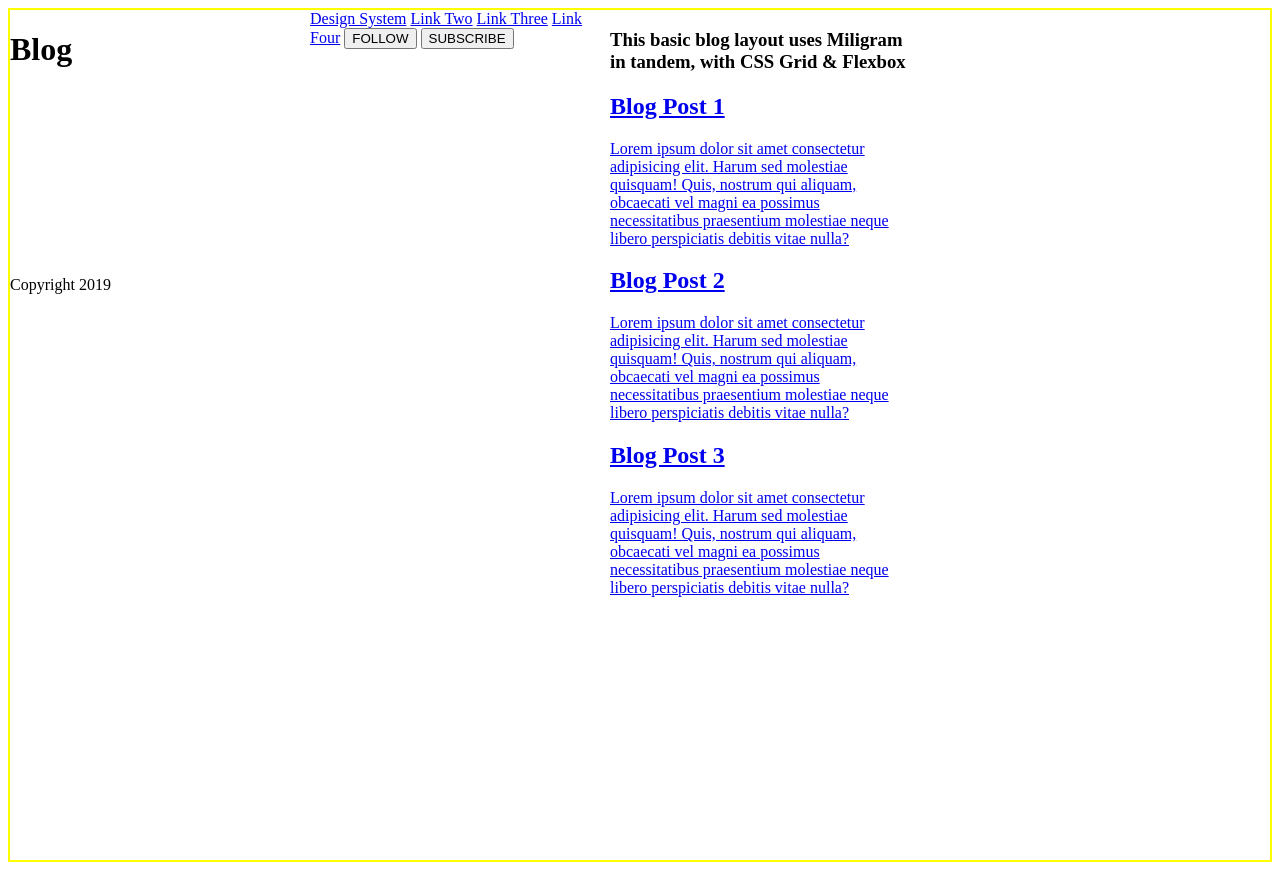
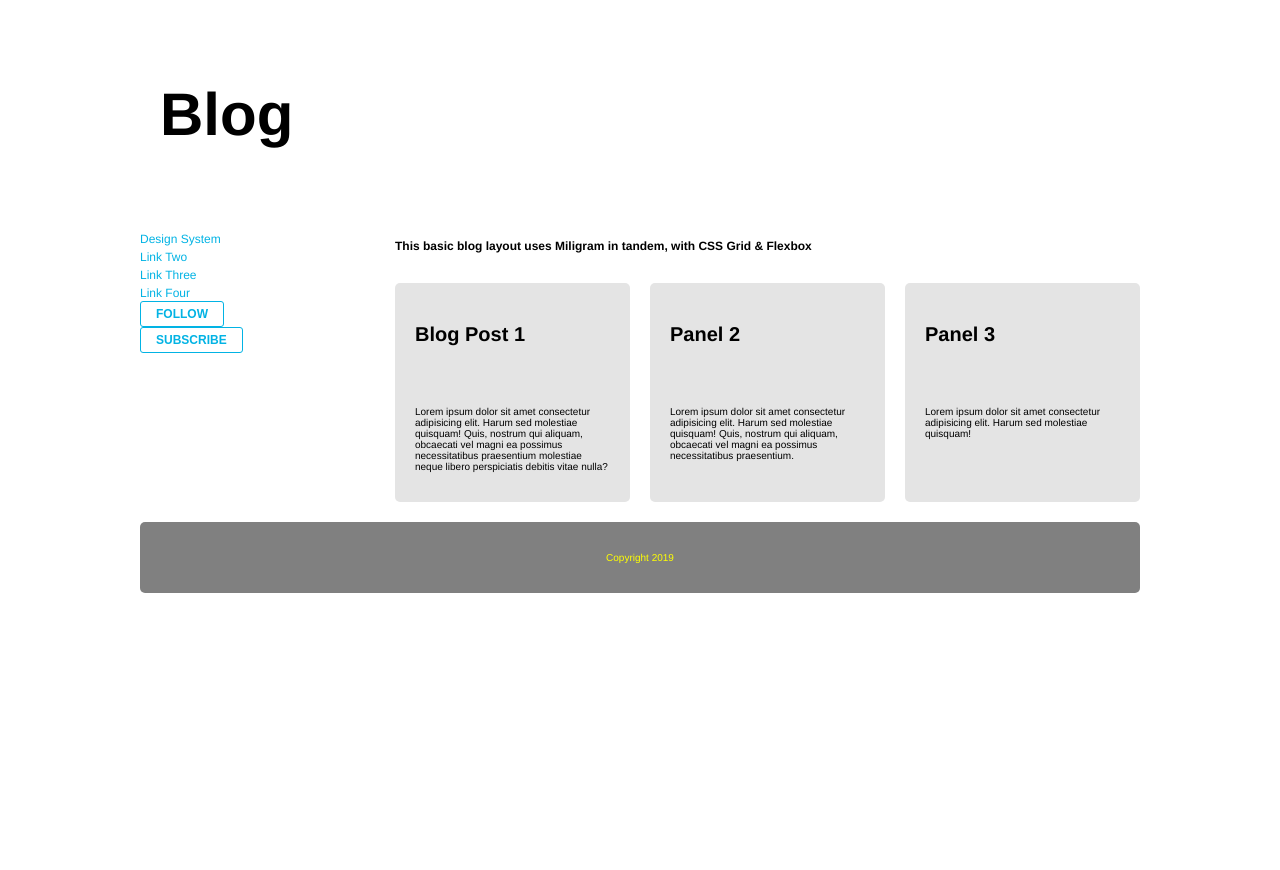
Before and after one commit to C4sousa/blogUdacity, a plain HTML site: page index.html in a window 1280 px wide. After the commit the page ends 800 px from the top, so only its background shows below. Drawn offline with Linux system fonts and the light colour scheme; files that its build step writes are made by us from their sources.

Commit message:
new pages and css

```diff
--- a/css/style.css
+++ b/css/style.css
@@ -1,13 +1,118 @@
-.container{
-    display:grid;
-    grid-template-columns: 300px 300px 300px;
-    grid-template-rows: 250px 600px;
-    /* grid-template-columns: repeat(3, 1fr); */
-    /* Initially each element has its own row for small screens */
-    grid-template-areas:
-    "hd"
-    "sd"
-    "main"
-    "ft";
-    border: 2px solid yellow;
-  }
+.container {
+  font-family: Helvetica, Arial, sans-serif;
+  font-weight: lighter;
+  width: 90%;
+  max-width: 1000px;
+  margin: 20px auto;
+  display: grid;
+  grid-gap: 20px;
+  grid-template-columns: repeat(4, 1fr);
+  grid-template-rows: repeat(3, auto);
+  grid-template-areas:
+  "hd hd hd hd"
+  "sd title title title"
+  "sd post1 post2 post3"
+  "ft ft ft ft";
+}
+
+
+.header {
+  padding: 20px;
+  border-radius: 2px;
+  font-size: 30px;
+  grid-area: hd;
+}
+
+.nav {
+  grid-area: sd;
+}
+
+.nav a {
+  color: #02B3E4;
+  font-size: 12px;
+}
+
+a {
+  text-decoration: none;
+}
+
+button {
+  color: #02B3E4;
+  background-color: white;
+  border: 1px solid;
+  border-radius: 3px;
+  padding: 5px 15px;
+  text-align: center;
+  display: inline-block;
+  font-size: 12px;
+  font-weight: bold;
+  text-decoration: none;
+}
+
+button {
+  transition-duration: 0.4s;
+}
+
+button:hover {
+  background-color: #02B3E4;;
+  color: white;
+}
+
+
+.title {
+  font-size: 12px;
+  grid-area: title;
+}
+
+.post1 {
+  background-color: rgb(228, 228, 228) ;
+  border-radius: 5px;
+  grid-area: post1;
+}
+
+.post2 {
+  background-color: rgb(228, 228, 228) ;
+  border-radius: 5px;
+  grid-area: post2;
+}
+
+.post3 {
+  background-color: rgb(228, 228, 228) ;
+  border-radius: 5px;
+  grid-area: post3;
+}
+
+h3{
+  font-size: 20px;
+  color: black;
+  padding: 20px;
+  border-radius: 2px;
+}
+
+h3:hover {
+  color: #02B3E4;;
+}
+
+
+p{
+  padding: 20px;
+  border-radius: 2px;
+  font-size: 10px;
+}
+
+.footer {
+  color: white;
+  background-color: grey ;
+  border-radius: 5px;
+  grid-area: ft;
+  vertical-align: text-top;
+}
+
+.footer p{
+  color:yellow;
+  vertical-align:25px;
+  display: flex;
+  align-items: center;
+  justify-content: center;
+
+}
--- a/index.html
+++ b/index.html
@@ -4,38 +4,46 @@
     <meta charset="UTF-8">
     <meta name="viewport" content="width=device-width, initial-scale=1.0">
     <title>Blog</title>
-    <link rel="stylesheet" href="/style.css"></head>
-<body class = "container">
-    <header>
+    <link rel="stylesheet" type="text/css" href="css/style.css">
+</head>
+<body class="container">
+    <header class="header">
         <h1>Blog</h1>
     </header>
-    <aside>
-        <a href="/html/">Design System</a>
-        <a href="/html/">Link Two</a>
-        <a href="/html/">Link Three</a>
-        <a href="/html/">Link Four</a>
-        <button onclick="window.location.href = 'https://w3docs.com';">FOLLOW</button>
+    <nav class="nav">
+        <a class="design" href="designSystem.html">Design System</a><br>
+        <a href="linkTwo.html">Link Two</a><br>
+        <a href="linkThree.html">Link Three</a><br>
+        <a href="linkFour.html">Link Four</a><br>
+        <button onclick="window.location.href = 'https://w3docs.com';">FOLLOW</button><br>
         <button onclick="window.location.href = 'https://w3docs.com';">SUBSCRIBE</button>
-    </aside>
-    <main>
-        <h3>This basic blog layout uses Miligram in tandem, with CSS Grid & Flexbox</h3>
-        <article class = "post1">
-            <a href="post1.html">
-                <h2>Blog Post 1</h2>
-                <p>Lorem ipsum dolor sit amet consectetur adipisicing elit. Harum sed molestiae quisquam! Quis, nostrum qui aliquam, obcaecati vel magni ea possimus necessitatibus praesentium molestiae neque libero perspiciatis debitis vitae nulla?</p>
+    </nav>
+
+    <h2 class="title">This basic blog layout uses Miligram in tandem, with CSS Grid & Flexbox</h3>
+
+    <div class="post1">
+        <a href="blogPost.html">
+            <h3>Blog Post 1</h3>
+        </a>
+            <p>Lorem ipsum dolor sit amet consectetur adipisicing elit. Harum sed molestiae quisquam! Quis, nostrum qui aliquam, obcaecati vel magni ea possimus necessitatibus praesentium molestiae neque libero perspiciatis debitis vitae nulla?</p>
+    </div>
+
+
+    <article class="post2">
+            <a href="blogPost.html">
+                <h3>Panel 2</h3>
             </a>
-        <article class = "post2">
-                <a href="post2.html">
-                <h2>Blog Post 2</h2>
-                <p>Lorem ipsum dolor sit amet consectetur adipisicing elit. Harum sed molestiae quisquam! Quis, nostrum qui aliquam, obcaecati vel magni ea possimus necessitatibus praesentium molestiae neque libero perspiciatis debitis vitae nulla?</p>
+                <p>Lorem ipsum dolor sit amet consectetur adipisicing elit. Harum sed molestiae quisquam! Quis, nostrum qui aliquam, obcaecati vel magni ea possimus necessitatibus praesentium. </p>
+    </article>
+
+    <article class="post3">
+            <a href="blogPost.html">
+                <h3>Panel 3</h3>
             </a>
-        <article class = "post3">
-            <a href="post3.html">
-                <h2>Blog Post 3</h2>
-                <p>Lorem ipsum dolor sit amet consectetur adipisicing elit. Harum sed molestiae quisquam! Quis, nostrum qui aliquam, obcaecati vel magni ea possimus necessitatibus praesentium molestiae neque libero perspiciatis debitis vitae nulla?</p>
-            </a>
-    </main>
-    <footer>
+                <p>Lorem ipsum dolor sit amet consectetur adipisicing elit. Harum sed molestiae quisquam! </p>
+    </article>
+
+    <footer class="footer">
         <p>Copyright 2019</p>
     </footer>
 </body>
```
Also changed, not shown: blogPost.html (added, +47 -0 lines), designSystem.html (renamed from post2.html, +1 -1 lines), linkFour.html (renamed from post1.html, +1 -2 lines), linkThree.html (added, +13 -0 lines), linkTwo.html (renamed from post3.html, +1 -1 lines), images/placeholder1.png (added), images/placeholder2.png (added), images/placeholder3.png (added).
